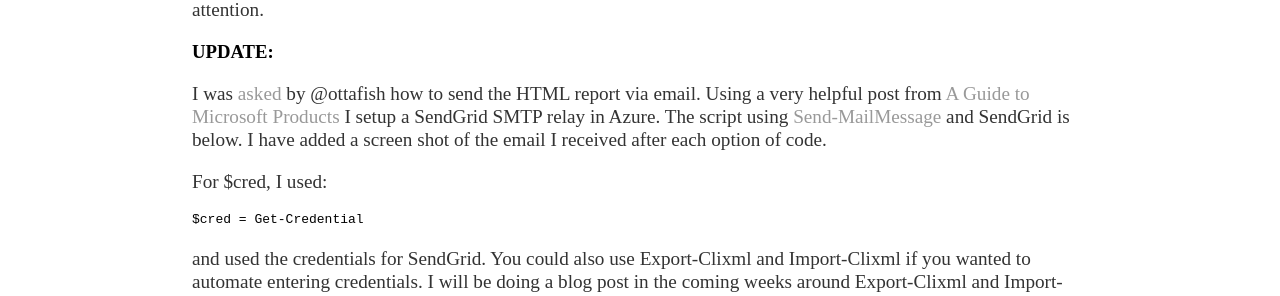
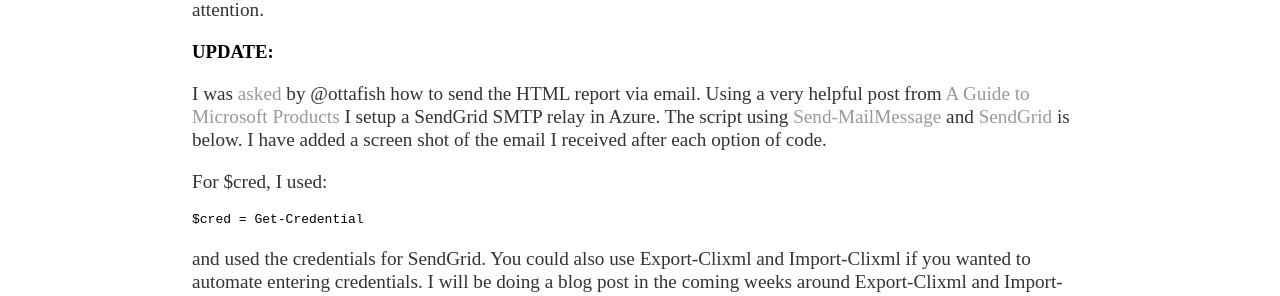
Before and after one commit to timhaintz/timhaintz.github.io, a Jekyll site: the page built from _posts/2018-05-31-Generating-a-HTML-report-of-your-servers.md, in a window 1280 px wide and 900 px high, scrolled down 3743 px. Shown: the part 154-450 px from the top of the window. Built offline with Jekyll 4.4.1, drawn with Linux system fonts in a browser that asks for light colours; part of the change alters nothing that is shown.

````diff
--- a/_posts/2018-05-31-Generating-a-HTML-report-of-your-servers.md
+++ b/_posts/2018-05-31-Generating-a-HTML-report-of-your-servers.md
@@ -194,7 +194,7 @@ A screenshot of the report from my test environment is shown below:
 This is a nice visual way of displaying if any of your servers or computers are no longer 'pingable' and may need attention.
 
 ### UPDATE:
-I was [asked](https://github.com/timhaintz/timhaintz.github.io/issues/2) by @ottafish how to send the HTML report via email. Using a very helpful post from [A Guide to Microsoft Products](http://guidestomicrosoft.com/2016/02/17/configure-a-smtp-server-in-azure/) I setup a SendGrid SMTP relay in Azure. The script using [Send-MailMessage](https://docs.microsoft.com/en-us/powershell/module/microsoft.powershell.utility/send-mailmessage?view=powershell-5.1) and SendGrid is below. I have added a screen shot of the email I received after each option of code.
+I was [asked](https://github.com/timhaintz/timhaintz.github.io/issues/2) by @ottafish how to send the HTML report via email. Using a very helpful post from [A Guide to Microsoft Products](http://guidestomicrosoft.com/2016/02/17/configure-a-smtp-server-in-azure/) I setup a SendGrid SMTP relay in Azure. The script using [Send-MailMessage](https://docs.microsoft.com/en-us/powershell/module/microsoft.powershell.utility/send-mailmessage?view=powershell-5.1) and [SendGrid](https://sendgrid.com/) is below. I have added a screen shot of the email I received after each option of code.
 
 For $cred, I used:
 ```PowerShell
````
